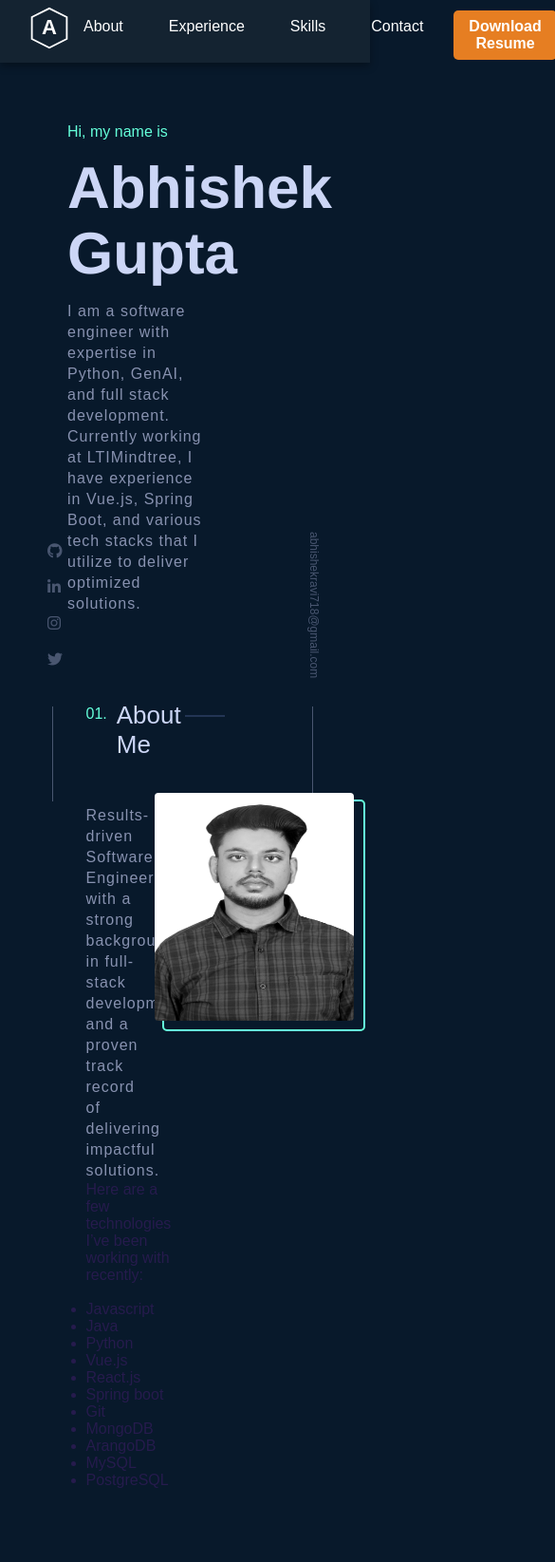
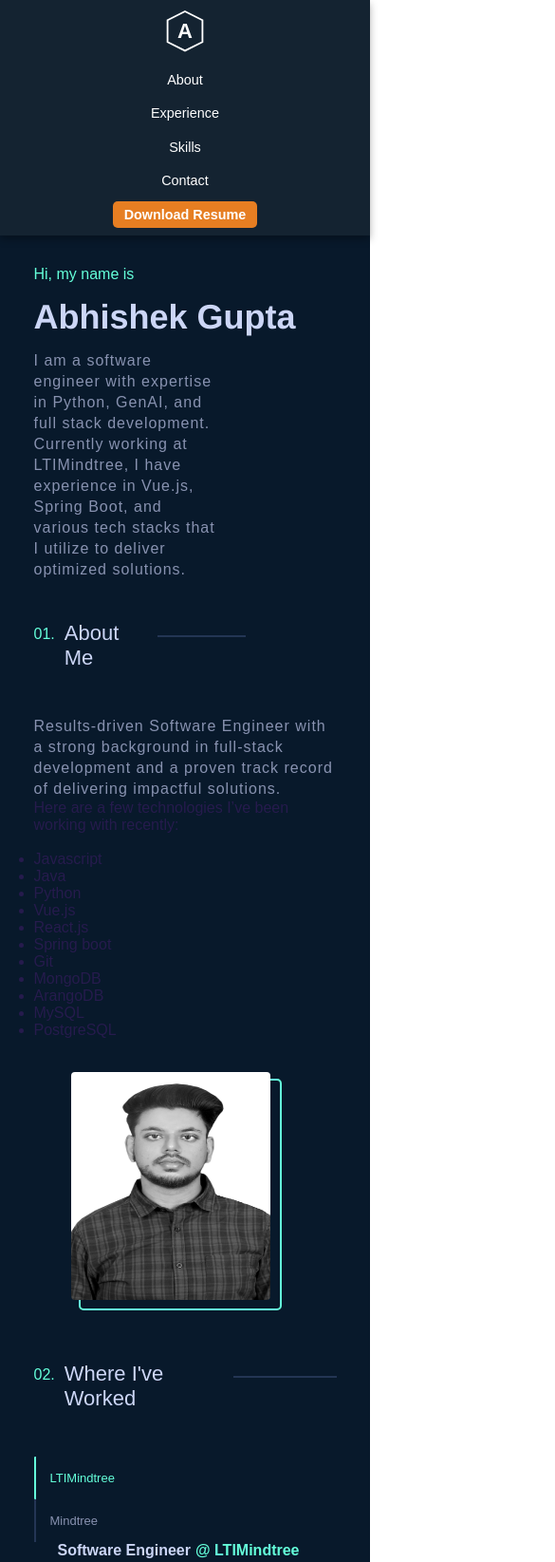
Before and after one commit to abhishekkg-in/protfolio, a plain HTML site: page index.html in a window 390 px wide. Shown: the top 1645 px of the page at 95% size, 585 px wide, since content can reach past the window. Drawn offline with Linux system fonts and the light colour scheme.

Commit message:
Addred style for smaller screens

```diff
--- a/style.css
+++ b/style.css
@@ -614,6 +614,136 @@ html {
   }
 
 
+/* Mobile responsiveness */
+@media (max-width: 768px) {
+  /* Header adjustments */
+  header {
+    padding: 0.5rem;
+    flex-direction: column;
+  }
+
+  .header-content {
+    font-size: 1.2rem;
+  }
+
+  header nav {
+    flex-direction: column;
+    gap: 0.5em;
+  }
+
+  header nav a {
+    padding: 0.4em 0.8em;
+    font-size: 0.9rem;
+  }
+
+  .resume-btn {
+    padding: 0.4em 0.8em;
+    font-size: 0.9rem;
+  }
+
+  /* Section width adjustments */
+  .section {
+    width: 90vw;
+    padding: 1em;
+    margin: 1em auto;
+  }
+
+  /* Headings */
+  h2 {
+    font-size: 1.5em;
+  }
+
+  /* About section adjustments */
+  #about {
+    width: 90%;
+  }
+
+  #about .header .title {
+    font-size: 22px;
+  }
+
+  #about .header .line {
+    width: 50%;
+  }
+
+  #about .para {
+    width: 100%;
+  }
+
+  #about .para-image {
+    flex-direction: column;
+    align-items: center;
+  }
+
+  #about .para-image .image {
+    margin: 0;
+  }
+
+  /* Experience section adjustments */
+  #experience {
+    width: 90%;
+  }
+
+  #experience .header .title {
+    font-size: 22px;
+  }
+
+  #experience .header .line {
+    width: 40%;
+  }
+
+  #experience .work {
+    flex-direction: column;
+  }
+
+  #experience .work .worklist {
+    width: 100%;
+  }
+
+  /* Sidebar adjustments */
+  .left-sidebar, .right-sidebar {
+    display: none;
+  }
+
+  /* Contact section adjustments */
+  #contact {
+    width: 90%;
+  }
+
+  #contact .header {
+    font-size: 32px;
+  }
+
+  .button-wrapper {
+    width: 100%;
+  }
+
+  #contact .button {
+    width: 100%;
+    height: 50px;
+  }
+}
+
+/* Additional adjustments for very small screens (e.g., 480px) */
+@media (max-width: 480px) {
+  header {
+    padding: 0.5rem 1rem;
+  }
+
+  .header-content {
+    font-size: 1rem;
+  }
+
+  #info > .header {
+    font-size: 36px;
+  }
+
+  #experience .work-description .header {
+    font-size: 16px;
+  }
+}
+
+
 
 
 
```
